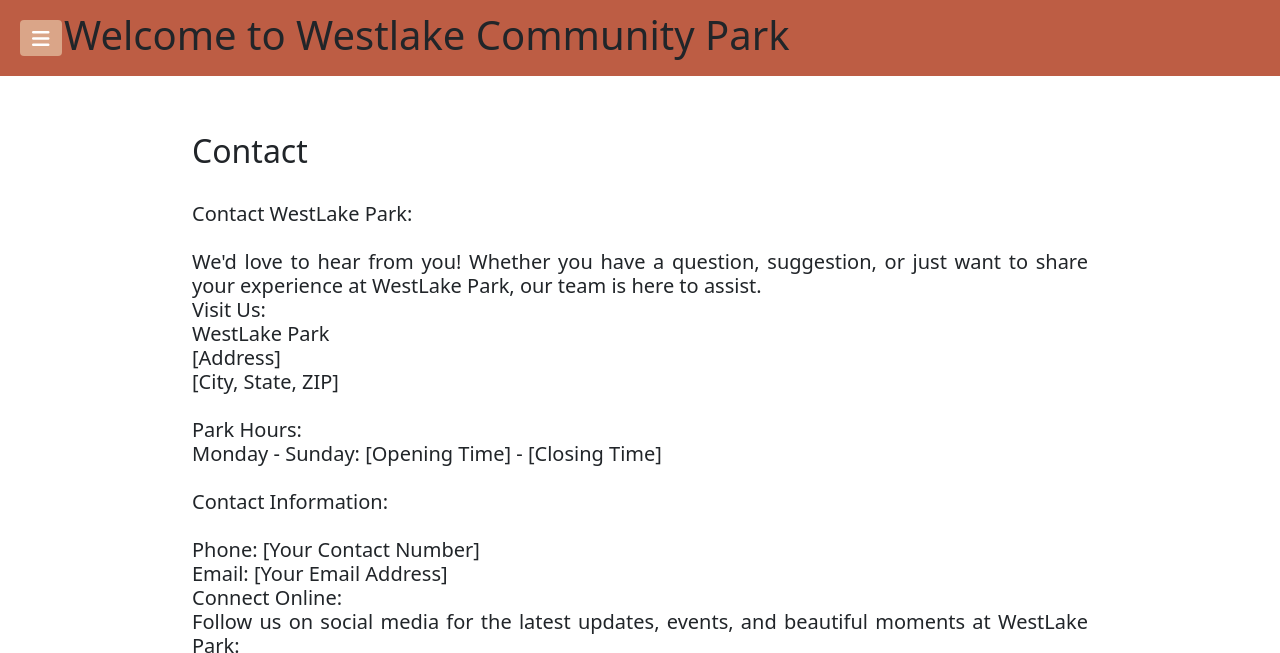
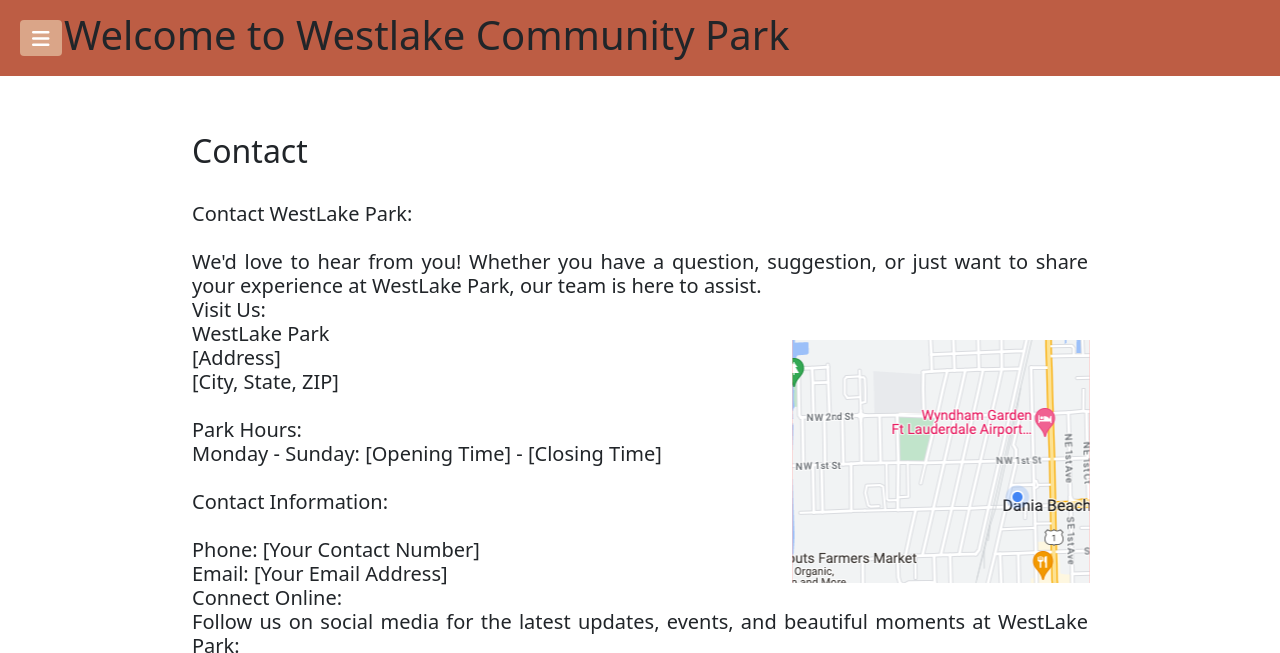
Before and after one commit to EJacoby515/park_website, a plain HTML site: page contact.html in a window 1280 px wide. Shown: the top 653 px of the page. Drawn offline with nearby package versions, Linux system fonts and the light colour scheme; the site is published under a folder, as on GitHub Pages, so addresses that start at the root find nothing.

Commit message:
took out a / in and img src

```diff
--- a/contact.html
+++ b/contact.html
@@ -87,7 +87,7 @@
   </div>
 
   <div class="mapholder">
-    <img src="/static/map.png" alt="">
+    <img src="static/map.png" alt="">
   </div>
 
   <!-- Bootstrap JS -->
```
